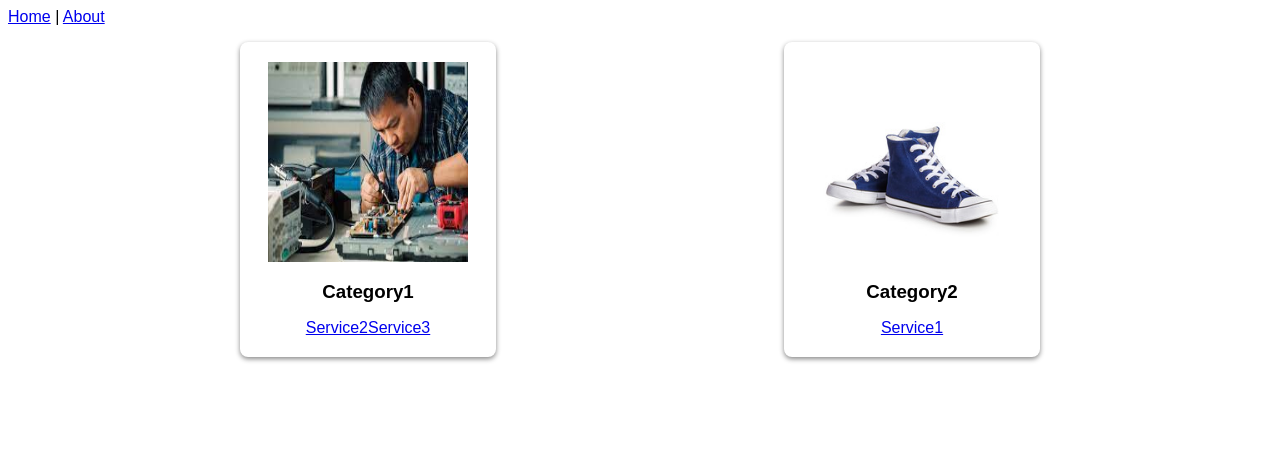
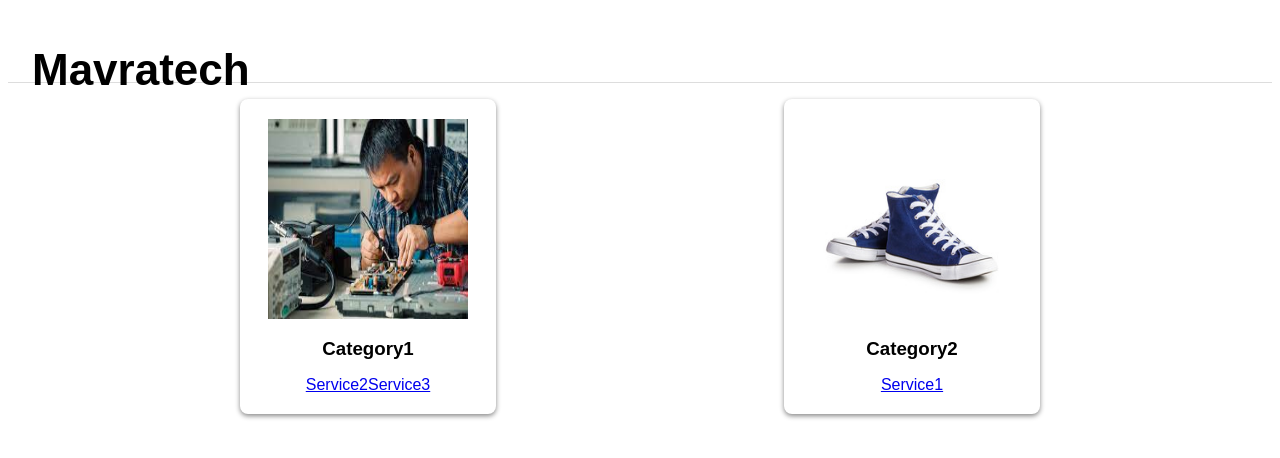
Before and after one commit to marcel-cs43/mavratech, a Vue app in the folder mavratech-fe/: page /category in a window 1280 px wide. Shown: the top 458 px of the page. Built offline with nearby package versions, Linux system fonts and the light colour scheme.

Commit message:
Addition of new components
Addition of About, Contact, NotFound pages. Splitting Category Page into Modular Components

```diff
--- a/mavratech-fe/src/App.vue
+++ b/mavratech-fe/src/App.vue
@@ -1,10 +1,19 @@
 <template>
-  <nav>
-    <router-link to="/">Home</router-link> |
-    <router-link to="/about">About</router-link>
-  </nav>
-  <router-view/>
+  <div id="app">
+    <NavBar/>
+    <router-view/>
+  </div>
 </template>
+
+<script>
+  import NavBar from "./components/NavBar.vue"
+  export default {
+    name: "App",
+    components: {
+      NavBar
+    }
+  }
+</script>
 
 <style>
   * {
--- /dev/null
+++ b/mavratech-fe/src/components/CategoryGrid.vue
@@ -0,0 +1,32 @@
+<template>
+  <div class="grid-wrap">
+    <CategoryGridItem
+      v-for="category in categories"
+      :key="category.id"
+      :category="category"
+      :services="services"
+    />
+  </div>
+</template>
+
+<script>
+import CategoryGridItem from './CategoryGridItem.vue';
+
+export default {
+  name: "CategoryGrid",
+  props: ["categories", "services"],
+  components: {
+    CategoryGridItem,
+  },
+};
+</script>
+
+
+<style scoped>
+  .grid-wrap {
+    display: flex;
+    flex-wrap: wrap;
+    justify-content: space-between;
+    margin-top: 16px;
+  }
+</style>
--- /dev/null
+++ b/mavratech-fe/src/components/CategoryGridItem.vue
@@ -0,0 +1,67 @@
+<template>
+  <div class="category-item">
+    <img :src="category.imageUrl" />
+    <h3 class="category-name">{{ category.name }}</h3>
+    <p class="category-service">
+      <span v-for="serviceId in category.services" :key="serviceId">
+        <router-link :to="getServiceDetailRoute(serviceId)">
+          {{ getServiceName(serviceId) }}
+        </router-link>
+      </span>
+    </p>
+  </div>
+</template>
+
+<script>
+export default {
+  name: "CategoryGridItem",
+  props: ["category", "services"],
+  methods: {
+    getServiceName(serviceId) {
+      if (serviceId !== null && serviceId !== undefined) {
+        const service = this.services.find((service) => service.id.toString() === serviceId.toString());
+        return service ? service.name : "Unknown Service";
+      }
+      return "Unknown Service";
+    },
+    getServiceDetailRoute(serviceId) {
+      return `/service/${serviceId}`;
+    },
+  },
+};
+</script>
+
+<style scoped>
+  .category-item {
+    align-items: center;
+    border-radius: 8px;
+    box-shadow: 0px 2px 5px #888;
+    display: flex;
+    flex-direction: column;
+    margin-bottom: 2%;
+    padding: 20px;
+    position: relative;
+    width: 32%;
+  }
+
+  .category-name {
+    margin-bottom: 0;
+  }
+
+  .category-service {
+    margin-bottom: 0;
+  }
+
+  img {
+    height: 200px;
+    width: 200px;
+  }
+
+  a {
+    width: 100%;
+  }
+
+  button {
+    width: 100%;
+  }
+</style>
--- a/mavratech-fe/src/components/HelloWorld.vue
+++ /dev/null
@@ -1,58 +0,0 @@
-<template>
-  <div class="hello">
-    <h1>{{ msg }}</h1>
-    <p>
-      For a guide and recipes on how to configure / customize this project,<br>
-      check out the
-      <a href="https://cli.vuejs.org" target="_blank" rel="noopener">vue-cli documentation</a>.
-    </p>
-    <h3>Installed CLI Plugins</h3>
-    <ul>
-      <li><a href="https://github.com/vuejs/vue-cli/tree/dev/packages/%40vue/cli-plugin-babel" target="_blank" rel="noopener">babel</a></li>
-      <li><a href="https://github.com/vuejs/vue-cli/tree/dev/packages/%40vue/cli-plugin-eslint" target="_blank" rel="noopener">eslint</a></li>
-    </ul>
-    <h3>Essential Links</h3>
-    <ul>
-      <li><a href="https://vuejs.org" target="_blank" rel="noopener">Core Docs</a></li>
-      <li><a href="https://forum.vuejs.org" target="_blank" rel="noopener">Forum</a></li>
-      <li><a href="https://chat.vuejs.org" target="_blank" rel="noopener">Community Chat</a></li>
-      <li><a href="https://twitter.com/vuejs" target="_blank" rel="noopener">Twitter</a></li>
-      <li><a href="https://news.vuejs.org" target="_blank" rel="noopener">News</a></li>
-    </ul>
-    <h3>Ecosystem</h3>
-    <ul>
-      <li><a href="https://router.vuejs.org" target="_blank" rel="noopener">vue-router</a></li>
-      <li><a href="https://vuex.vuejs.org" target="_blank" rel="noopener">vuex</a></li>
-      <li><a href="https://github.com/vuejs/vue-devtools#vue-devtools" target="_blank" rel="noopener">vue-devtools</a></li>
-      <li><a href="https://vue-loader.vuejs.org" target="_blank" rel="noopener">vue-loader</a></li>
-      <li><a href="https://github.com/vuejs/awesome-vue" target="_blank" rel="noopener">awesome-vue</a></li>
-    </ul>
-  </div>
-</template>
-
-<script>
-export default {
-  name: 'HelloWorld',
-  props: {
-    msg: String
-  }
-}
-</script>
-
-<!-- Add "scoped" attribute to limit CSS to this component only -->
-<style scoped>
-h3 {
-  margin: 40px 0 0;
-}
-ul {
-  list-style-type: none;
-  padding: 0;
-}
-li {
-  display: inline-block;
-  margin: 0 10px;
-}
-a {
-  color: #42b983;
-}
-</style>
--- /dev/null
+++ b/mavratech-fe/src/components/NavBar.vue
@@ -0,0 +1,42 @@
+<template>
+    <div id="nav-bar">
+        <router-link to="/category" id="category-link">
+            <h1>Mavratech</h1>
+        </router-link>
+    </div>
+</template>
+
+<script>
+    export default {
+        name: "NavBar",
+    }
+</script>
+
+<style scoped>
+  #nav-bar {
+    border-bottom: 1px solid #ddd;
+    height: 75px;
+    width: 100%;
+  }
+
+  #category-link {
+    text-align: center;
+    display: block;
+    color: black;
+    font-size: 22px;
+    left: 32px;
+    position: absolute;
+    top: 16px;
+    text-decoration: none;
+  }
+
+  #products-link h1 {
+      margin: 0;
+  }
+
+  #cart-link {
+    position: absolute;
+    right: 16px;
+    top: 16px;
+  }
+</style>
--- a/mavratech-fe/src/router/index.js
+++ b/mavratech-fe/src/router/index.js
@@ -1,6 +1,9 @@
 import { createRouter, createWebHistory } from 'vue-router'
 import CategoryPage from "../views/CategoryPage.vue";
 import ServiceDetailPage from "../views/ServiceDetailPage.vue";
+import ContactPage from "../views/ContactPage.vue";
+import AboutPage from "../views/AboutPage.vue";
+import NotFoundPage from "../views/NotFoundPage.vue"
 
 const routes = [
   {
@@ -14,9 +17,27 @@ const routes = [
     component: ServiceDetailPage,
   },
   {
+    path: "/contact",
+    name: "Contact",
+    component: ContactPage,
+  },
+  {
+    path: "/about",
+    name: "About",
+    component: AboutPage,
+  },
+  {
     path: "/",
     redirect: "/category",
-  }
+  },
+  {
+    path: "/notfound",
+    component: NotFoundPage,
+  },
+  {
+    path: "/:catchAll(.*)",
+    redirect: "/notfound",
+  },
 ]
 
 const router = createRouter({
--- /dev/null
+++ b/mavratech-fe/src/views/AboutPage.vue
@@ -0,0 +1,15 @@
+<template>
+  <h4>This is about page</h4>
+</template>
+<!-- To-Do: -->
+<script>
+  export default {
+      name: "AboutPage",
+  };
+</script>
+
+<style>
+    h4 {
+        color: red
+    }
+</style>
--- a/mavratech-fe/src/views/CategoryPage.vue
+++ b/mavratech-fe/src/views/CategoryPage.vue
@@ -1,90 +1,24 @@
 <template>
   <div id="page-wrap">
-        <div class="grid-wrap">
-            <div
-                v-for="category in categories"
-                class="category-item"
-                v-bind:key="category.id"
-            >
-                <img v-bind:src="category.imageUrl" />
-                <h3 class="category-name">{{ category.name }}</h3>
-                <p class="category-service">
-                    <span v-for="serviceId in category.services" :key="serviceId">
-                        <router-link :to="getServiceDetailRoute(serviceId)">
-                            {{ getServiceName(serviceId) }}
-                        </router-link>
-                    </span>
-                </p>
-            </div>
-        </div>
+    <CategoryGrid :categories="categories" :services="services" />
   </div>
 </template>
 
 <script>
 import { categories } from "../mock-data";
 import { services } from "../mock-data";
+import CategoryGrid from "../components/CategoryGrid.vue";
+
 export default {
   name: "CategoryPage",
+  components: {
+    CategoryGrid,
+  },
   data() {
-            return  {
-                categories, services
-            }
-        },
-        methods: {
-            getServiceName(serviceId) {
-                if (serviceId !== null && serviceId !== undefined) {
-                    const service = this.services.find((service) => service.id === serviceId.toString());
-                    return service ? service.name : "Unknown Service";
-                    }
-                return "Unknown Service";
-            },
-            getServiceDetailRoute(serviceId) {
-                return `/service/${serviceId}`;
-            }
+    return {
+      categories,
+      services,
+    };
   },
 };
 </script>
-
-<!-- To-do: Fix the style of whole web-site according to plan  -->
-
-<style scoped>
-  .grid-wrap {
-    display: flex;
-    flex-wrap: wrap;
-    justify-content: space-between;
-    margin-top: 16px;
-  }
-
-  .category-item {
-    align-items: center;
-    border-radius: 8px;
-    box-shadow: 0px 2px 5px #888;
-    display: flex;
-    flex-direction: column;
-    margin-bottom: 2%;
-    padding: 20px;
-    position: relative;
-    width: 32%;
-  }
-
-  .category-name {
-    margin-bottom: 0;
-  }
-
-  .category-service {
-    margin-bottom: 0;
-  }
-
-  img {
-    height: 200px;
-    width: 200px;
-  }
-
-  a {
-    width: 100%;
-  }
-
-  button {
-    width: 100%;
-  }
-</style>
--- /dev/null
+++ b/mavratech-fe/src/views/ContactPage.vue
@@ -0,0 +1,15 @@
+<template>
+  <h4>This is contact page</h4>
+</template>
+<!-- To-Do: -->
+<script>
+  export default {
+      name: "ContactPage",
+  };
+</script>
+
+<style>
+    h4 {
+        color: red
+    }
+</style>
--- /dev/null
+++ b/mavratech-fe/src/views/NotFoundPage.vue
@@ -0,0 +1,34 @@
+<template>
+  <div>
+    <div class="content">
+      <h1>404: Stránka sa nenašla</h1>
+      <img src="../assets/PageError.jpeg" alt="Page not found">
+    </div>
+  </div>
+</template>
+
+<script>
+export default {
+  name: "NotFoundPage",
+};
+</script>
+
+<style scoped>
+.content {
+  display: flex;
+  flex-direction: column;
+  align-items: center;
+  text-align: center;
+}
+
+.content h1 {
+  margin-bottom: 0.5rem;
+}
+
+.content img {
+  width: 100%;
+  max-width: 500px;
+  height: auto;
+  margin-top: 1rem;
+}
+</style>
--- a/mavratech-fe/src/views/ServiceDetailPage.vue
+++ b/mavratech-fe/src/views/ServiceDetailPage.vue
@@ -1,11 +1,31 @@
 <template>
-    <h1>This is the service detail page</h1>
+  <div id="page-wrap" v-if="service">
+    <div id="img-wrap">
+      <img v-bind:src="service.imageUrl" />
+    </div>
+    <div id="service-details">
+      <h1>{{ service.name }}</h1>
+      <h4>Description</h4>
+      <p>{{ service.description }}</p>
+    </div>
+  </div>
+  <NotFoundPage v-else/>
 </template>
 <!-- To-Do: -->
 <script>
-    export default {
-        name: "ServiceDetailPage",
-    };
+  import { services } from "../mock-data"
+  import NotFoundPage from './NotFoundPage.vue';
+  export default {
+      name: "ServiceDetailPage",
+      components: {
+        NotFoundPage,
+      },
+      data() {
+        return {
+          service: services.find((s) => s.id === this.$route.params.id),
+        }
+      }
+  };
 </script>
 
 <style scoped>
```
Also changed, not shown: mavratech-fe/src/assets/PageError.jpeg (added). Lines whose indentation alone changed are shown as unchanged.
